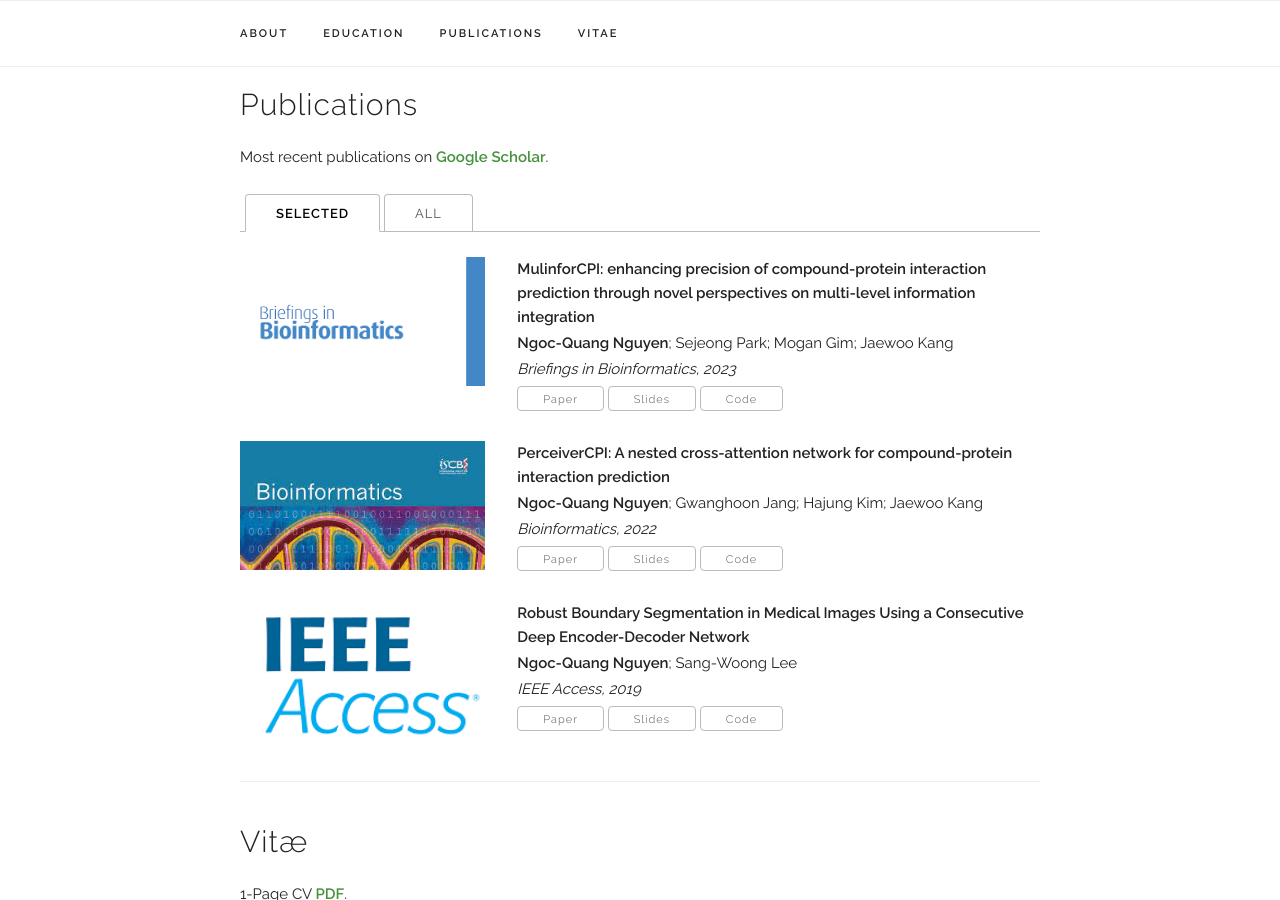
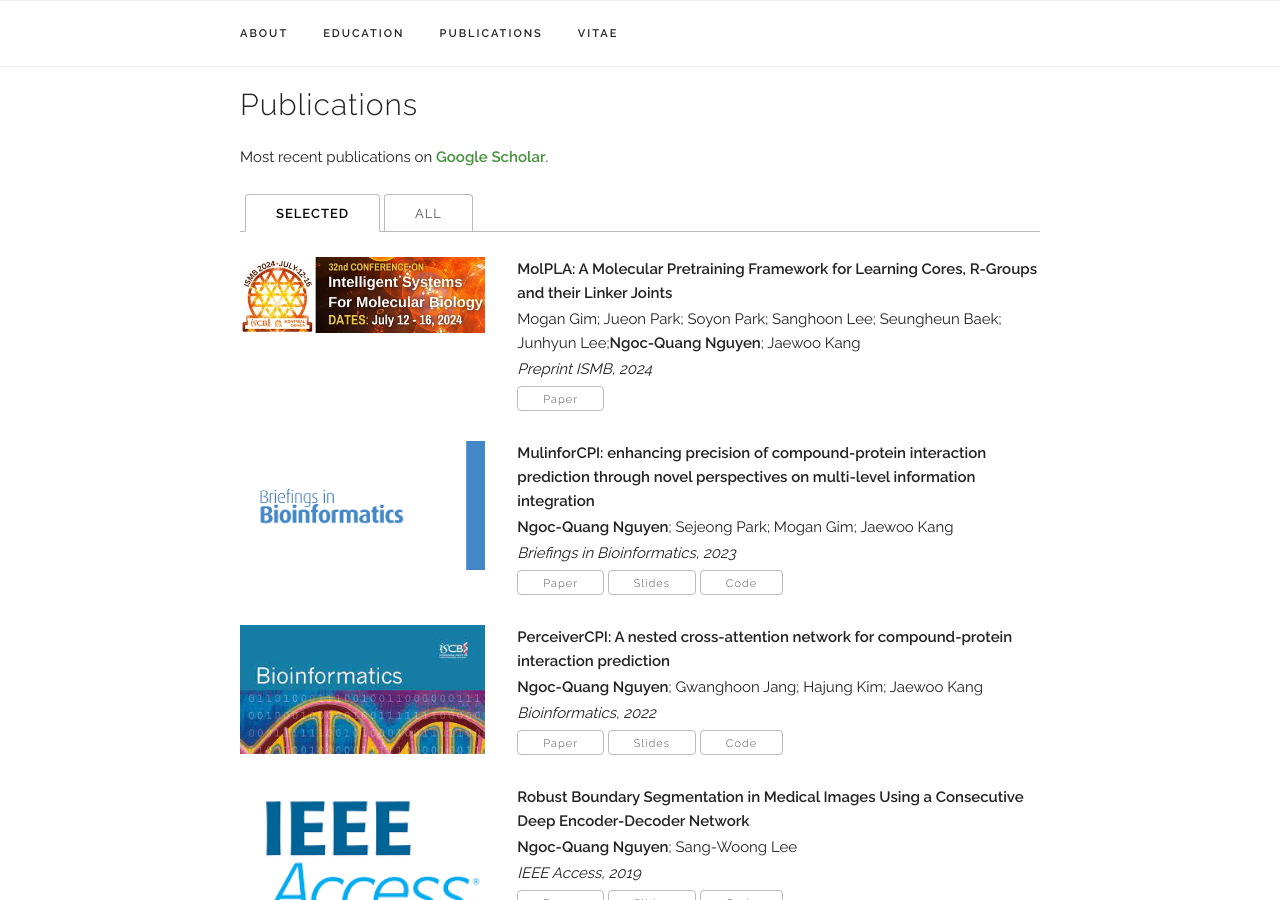
Before and after one commit to quangnguyenbn99/quangnguyenbn99.github.io, a Jekyll site: the page built from index.html, in a window 1280 px wide and 900 px high, scrolled down 1775 px. Built offline with Jekyll 4.4.1, drawn with Linux system fonts in a browser that asks for light colours; some web fonts are replaced.

Commit message:
Update publications.yaml

```diff
--- a/_data/publications.yaml
+++ b/_data/publications.yaml
@@ -1,4 +1,13 @@
 papers:
+  - title: "MolPLA: A Molecular Pretraining Framework for Learning Cores, R-Groups and their Linker Joints"
+    image: "/assets/logos/ismb_logo.jpg"
+    authors: "Mogan Gim; Jueon Park; Soyon Park; Sanghoon Lee; Seungheun Baek; Junhyun Lee;<b>Ngoc-Quang Nguyen</b>; Jaewoo Kang"
+    venue: "Preprint ISMB, 2024"
+    paper_pdf: "https://arxiv.org/abs/2401.16771"
+    # code: "https://github.com/dmis-lab/MulinforCPI"
+    # slides: "/assets/pub_ppt/MulinforCPI.pdf"
+#    bibtex: "/assets/publications/2023_self-specialization/bibtex.txt"
+    selected: y
   - title: "MulinforCPI: enhancing precision of compound-protein interaction prediction through
 novel perspectives on multi-level information integration"
     image: "/assets/logos/bib_logo.png"
```
